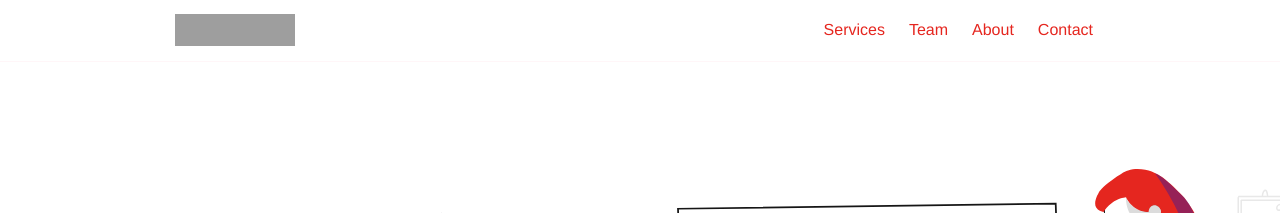
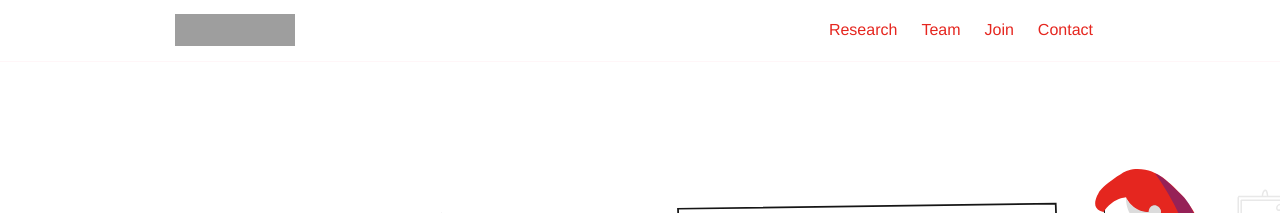
Before and after one commit to matta-research-group/matta-research-group.github.io, a Jekyll site: the page built from index.md, in a window 1280 px wide. Shown: the top 213 px of the page. Built offline with Jekyll 4.4.1, drawn with Linux system fonts in a browser that asks for light colours; grey boxes are pictures that could not be loaded.

Commit message:
Update menus.yml

```diff
--- a/_data/menus.yml
+++ b/_data/menus.yml
@@ -1,12 +1,12 @@
 main:
-  - name: "Services"
-    url: "/services/"
+  - name: "Research"
+    url: "/research/"
     weight: 2
   - name: "Team"
     url: "/team/"
     weight: 3
-  - name: "About"
-    url: "/about/"
+  - name: "Join"
+    url: "/join/"
     weight: 4
   - name: "Contact"
     url: "/contact/"
```
